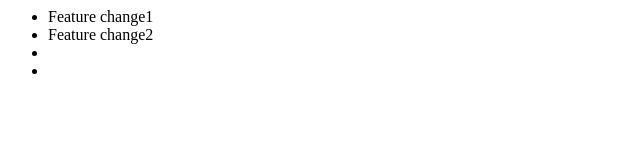
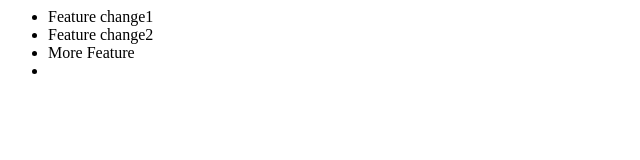
Before and after one commit to Girirandhir/NewGitTest, a plain HTML site: page index2.html in a window 1280 px wide. Shown: the whole page, without its empty margins (0-640 px from the left). Drawn offline with Linux system fonts and the light colour scheme.

Commit message:
Update index2.html

```diff
--- a/index2.html
+++ b/index2.html
@@ -5,7 +5,7 @@
 
 				<li>Feature change1</li>
 				<li>Feature change2</li>
-				<li></li>
+				<li>More Feature</li>
 				<li></li>
 
 			</ul>
```
